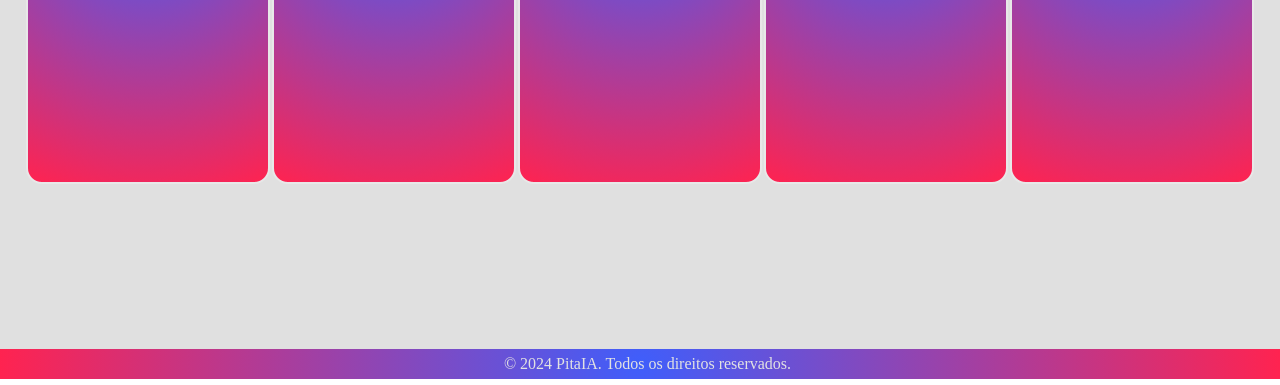
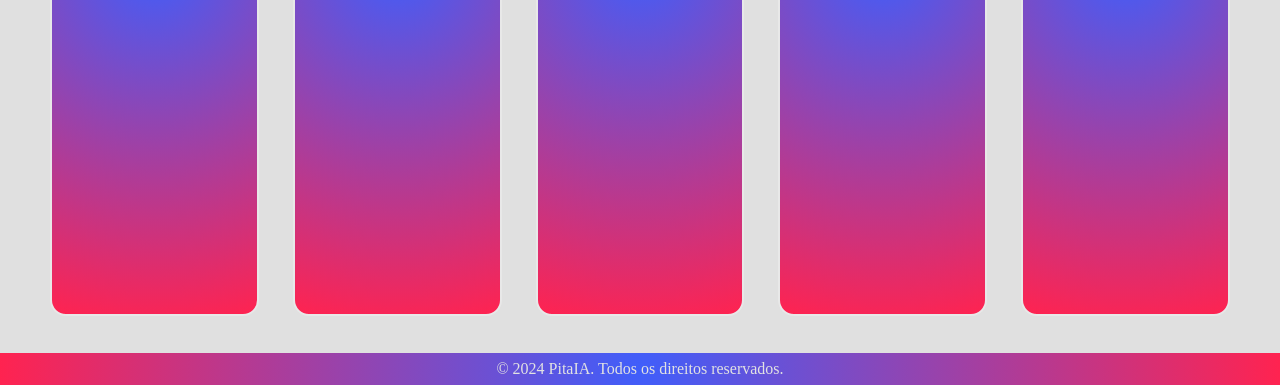
Before and after one commit to CauBitten/PitaIA, a plain HTML site: page index.html in a window 1280 px wide. Shown: the part 2111-2496 px from the top of the page. Drawn offline with Linux system fonts and the light colour scheme.

Commit message:
CSS Changes

```diff
--- a/css/style.css
+++ b/css/style.css
@@ -28,15 +28,16 @@ nav {
 }
 
 .title {
-    height: 30px;
     color: #e2e2e2;
 }
 
 .list_nav {
     display: flex;
     align-items: center;
-    height: 30px;
+
+    height: 3rem;
     gap: 3rem;
+
     list-style-type: none;
     color: #e2e2e2;
 }
@@ -54,7 +55,7 @@ ul li a:hover {
 }
 
 body {
-    padding-top: 60px;
+    padding-top: 4rem;
 }
 
 main {
@@ -80,7 +81,6 @@ main {
     display: flex;
     justify-content: center;
     padding-top: 10px;
-    padding-left: 15px;
     font-size: 2rem;
     color: #2D2D34;
 }
@@ -157,7 +157,7 @@ main {
     align-items: center;
     justify-content: space-evenly;
 
-    padding: 1.5rem;
+    padding: 1rem;
 }
 
 .list {
@@ -174,8 +174,8 @@ main {
     border-radius: 1rem;
     color: #fff;
 
-    height: 35rem;
-    width: 15rem;
+    height: 87vh;
+    width: 16vw;
 
     font-size: larger;
 }
@@ -190,8 +190,7 @@ footer {
     justify-content: center;
     align-items: center;
 
-    height: 30px;
-    padding-left: 15px;
+    height: 2rem;
 
     background: rgb(63,94,251);
     background: radial-gradient(circle, rgba(63,94,251,1) 0%, rgba(255,35,80,1) 100%);
```
